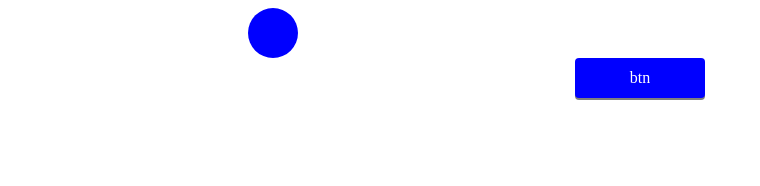
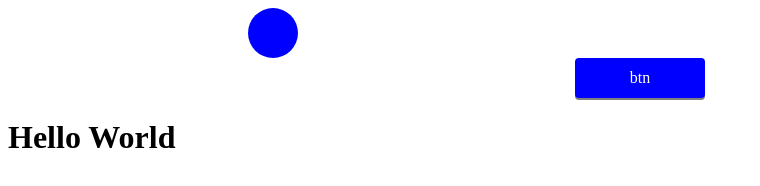
Before and after one commit to sane1998k/practices_19, a plain HTML site: page index.html in a window 1280 px wide. Shown: the whole page, without its empty margins (0-760 px from the left). Drawn offline with Linux system fonts and the light colour scheme.

Commit message:
add Hello

```diff
--- a/index.html
+++ b/index.html
@@ -16,6 +16,8 @@
 						<div class="button"><a href="#">btn</a></div>
 					</div>
 
+					<div class="hello"><h1>Hello World</h1></div>
+
 			</div>
 		</div>
 	</div>
```
